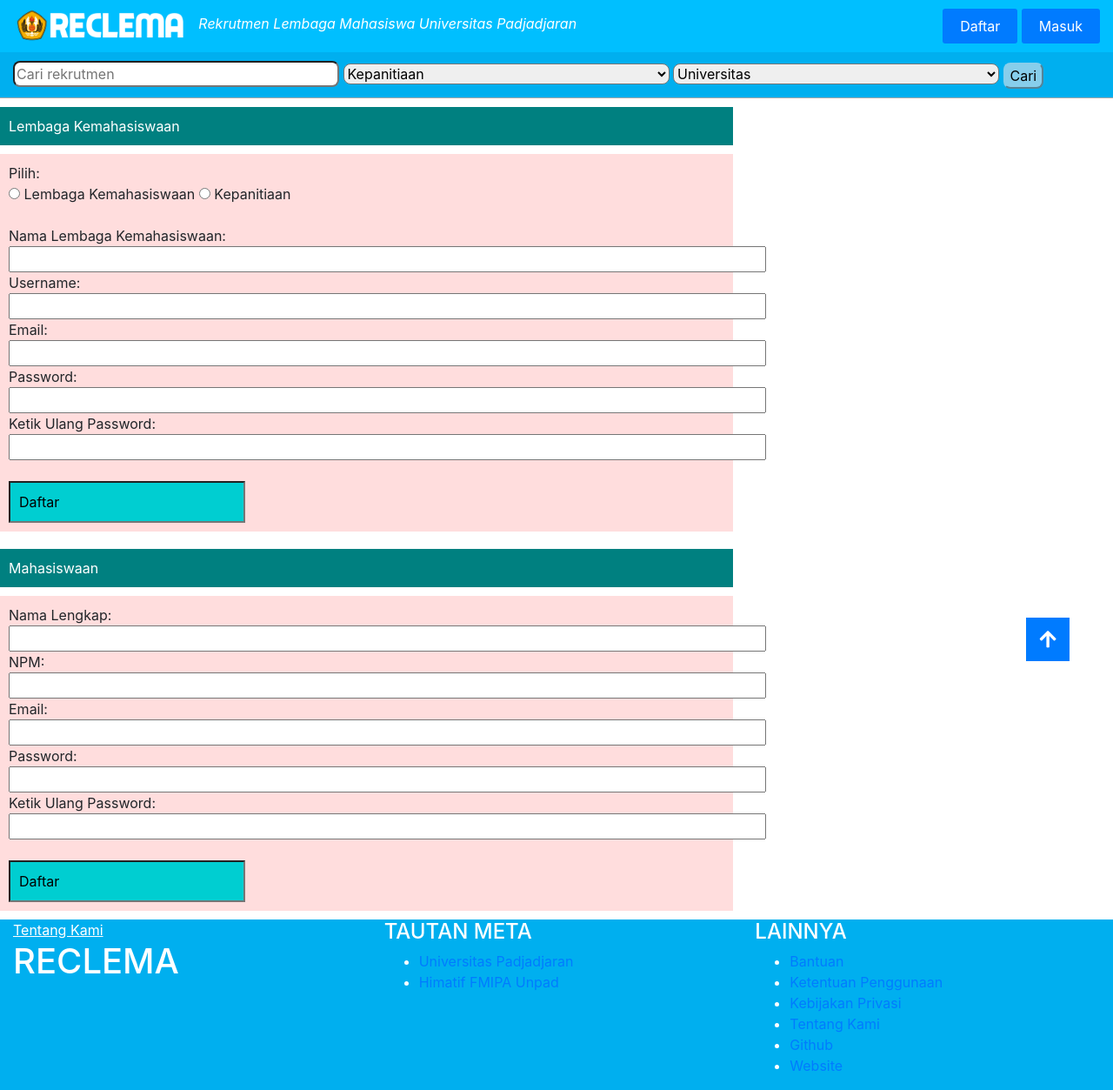
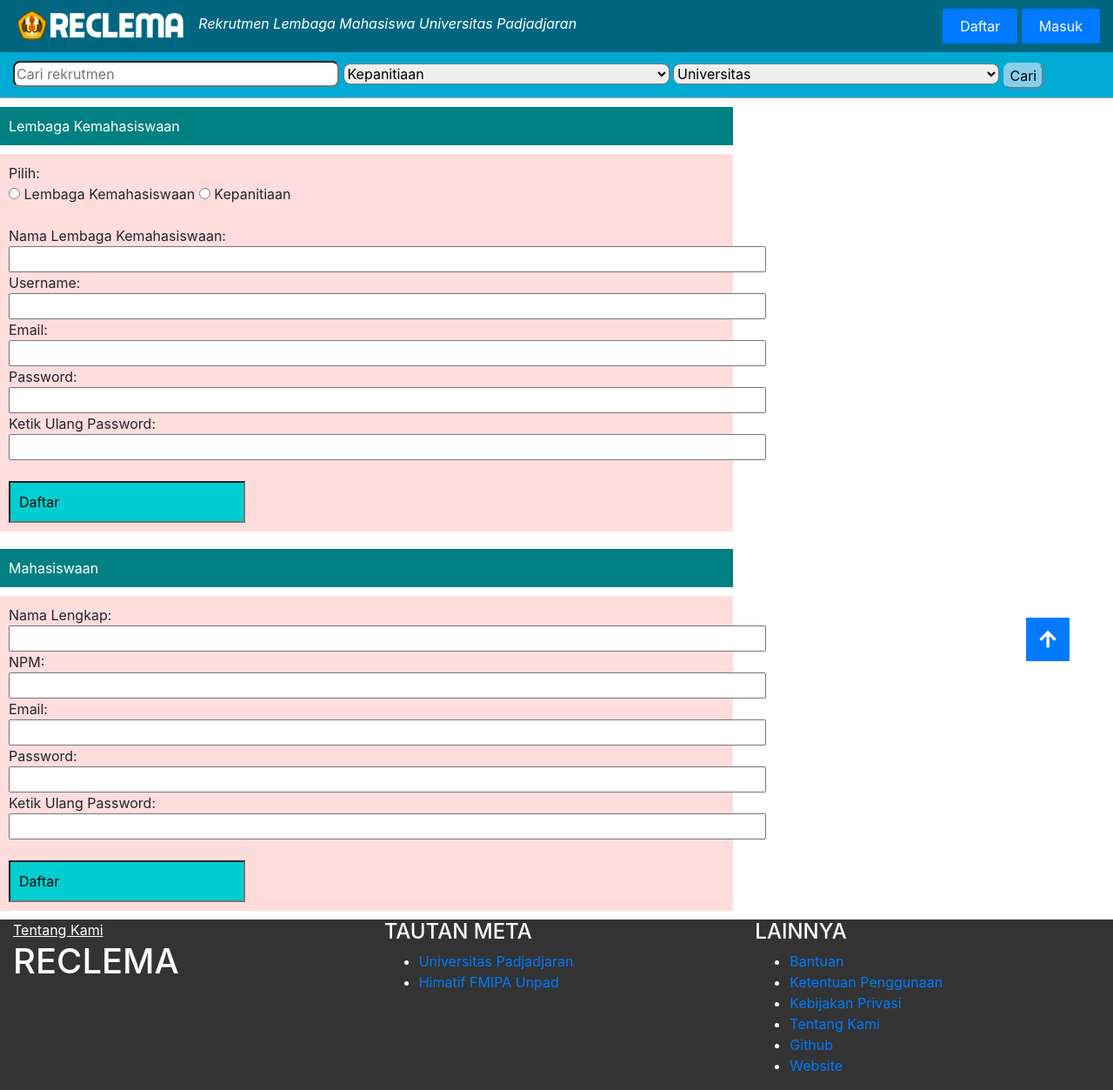
Before and after one commit to fadillaharsa/pwproject, a PHP site: page /daftar.php in a window 1280 px wide. Shown: the whole page at 87% size. Run offline with PHP 8.4, Linux system fonts and the light colour scheme; some libraries are stand-ins or nearby versions.

Commit message:
ganti warna

```diff
--- a/Reclema/part/footer.php
+++ b/Reclema/part/footer.php
@@ -1,5 +1,5 @@
 <div class="container-fluid">
-	<div class="row" style="background: #00AFEF; color: white">
+	<div class="row" style="background: #333333ff; color: white">
 		<div class="col-sm-4"><u>Tentang Kami</u>
 			<img src="">
 			<h1>RECLEMA</h1>
--- a/Reclema/part/function_header.php
+++ b/Reclema/part/function_header.php
@@ -1,4 +1,4 @@
-<div class="container-fluid" style="background: #00AFEF; color: white; ; border-bottom: 1px solid #A9A9A9">
+<div class="container-fluid" style="background: #00aad4ff; color: white; ; border-bottom: 1px solid #A9A9A9">
 	<div class="bentuk">
 		<form style="padding-top: 10px; padding-bottom: 10px">
 			<input class="rcorners1" type="text" name="pencarian" placeholder="Cari rekrutmen">
--- a/Reclema/part/header.php
+++ b/Reclema/part/header.php
@@ -1,6 +1,5 @@
-
 <div class="container-fluid">
-	<div class="row" style="background: #00BFFF; color: white">
+	<div class="row" style="background: #006680ff; color: white">
 		<div class="col-sm-2">
 			<a href="home.php"><img src="content/reclema logo.png" width="200px" style="margin-top:10px; margin-bottom: 10px"></a>
 		</div>
```
